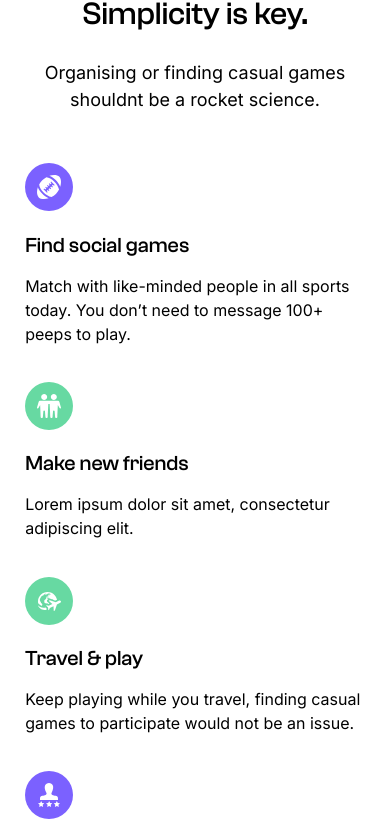
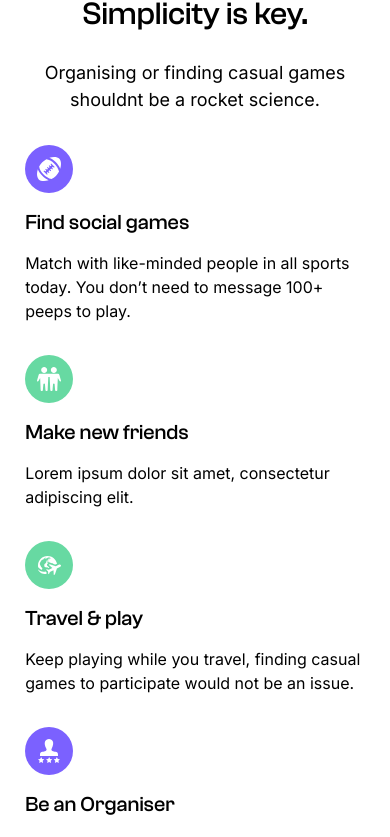
Before and after one commit to tanuj-22/booksports, a React (Create React App) app: page / in a window 390 px wide. Shown: the part 2054-2891 px from the top of the page. Built offline with nearby package versions, Linux system fonts and the light colour scheme; a web font is replaced by a local one.

Commit message:
fast payouts padding changed and create sports cards padding changed for mobile

```diff
--- a/src/css/create-sport-event.css
+++ b/src/css/create-sport-event.css
@@ -208,7 +208,7 @@
 }
 @media screen and (max-width: 576px) {
   .create-sport-event .event-info-cards {
-    margin-top: 9.5%;
+    margin-top: 16px;
   }
   .create-sport-event .create-sport-event-taglines {
     width: 100%;
@@ -223,4 +223,10 @@
     font-size: 1rem;
     margin-bottom: 0;
   }
+  .create-sport-event .event-info-cards .create-sport-event-card {
+    padding: 16px 3.25%;
+  }
+  .create-sport-event .event-info-cards .create-sport-event-card img {
+    margin-bottom: 16px;
 }
+}
--- a/src/css/fast-payouts.css
+++ b/src/css/fast-payouts.css
@@ -1,6 +1,6 @@
 .fast-payouts {
   padding-top: 5%;
-  padding-bottom: 10%;
+  padding-bottom: 5%;
 }
 .fast-payouts .container-fluid {
   background: linear-gradient(90deg, #efecff 0%, #c4b8ff 100%);
```
